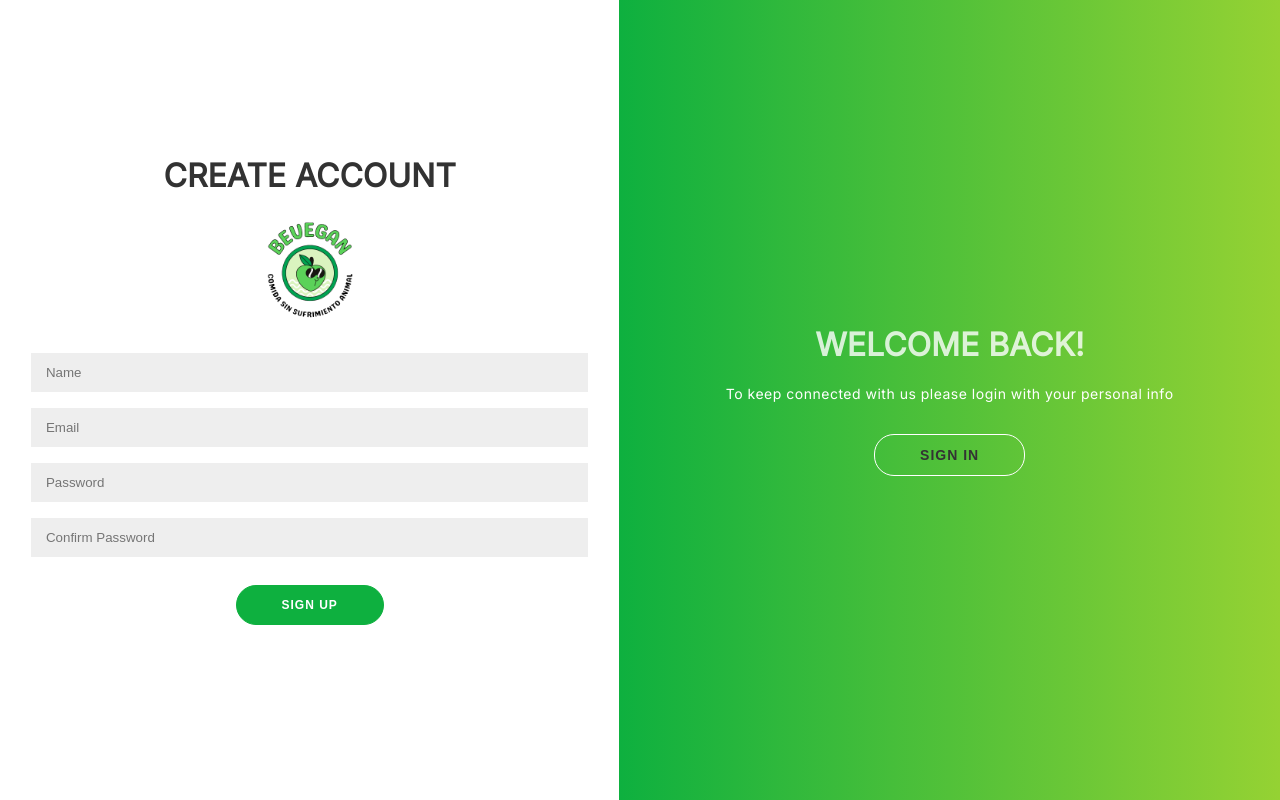
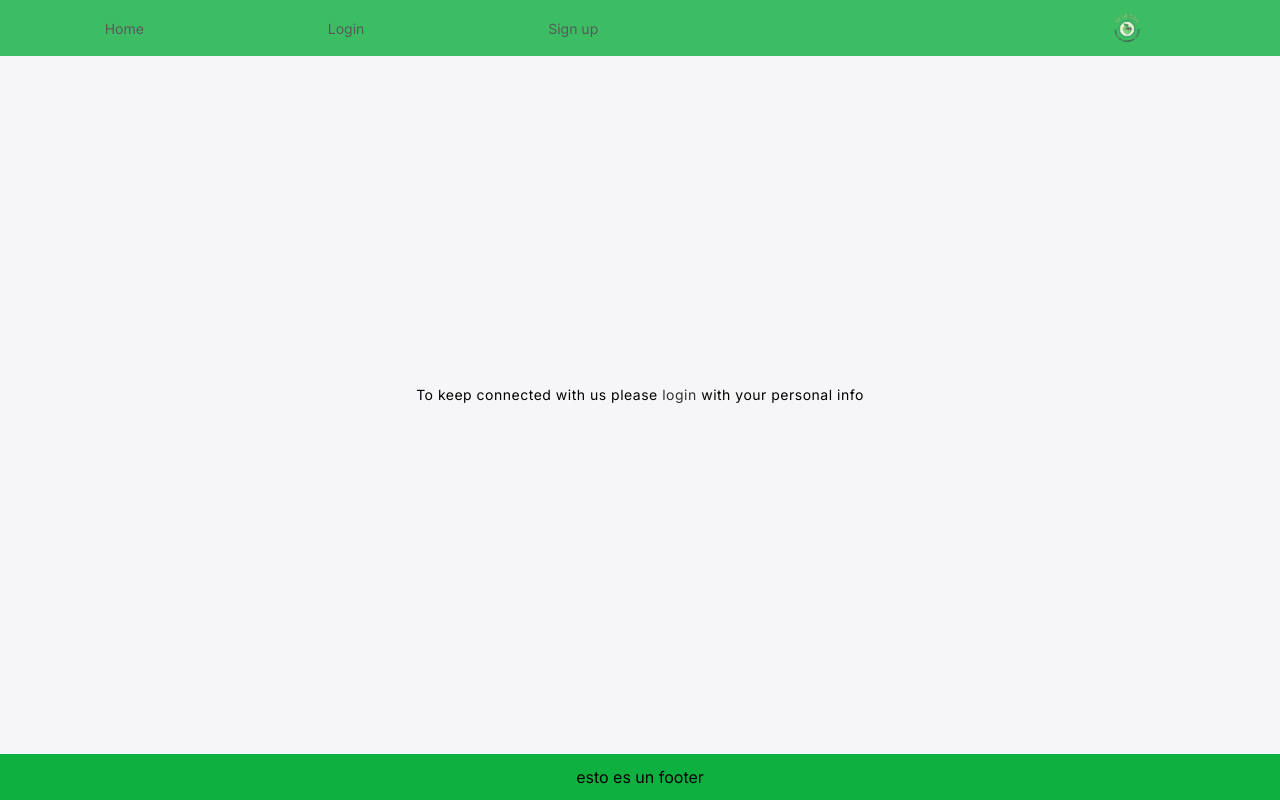
Before and after one commit to francosbenitez/bevegan, a Django app: page /accounts/ in a window 1280 px wide. Run offline with Django 4.2, Linux system fonts and the light colour scheme.

Commit message:
loguin, logout and signup functions

```diff
--- a/apps/accounts/urls.py
+++ b/apps/accounts/urls.py
@@ -3,7 +3,9 @@ from django.urls import path
 from . import views
 
 urlpatterns = [
-    path('', views.signup, name="accounts"),
+    path('', views.index, name="home"),
+    # path('index/', views.signup_form, name="other"),
     path('signup/', views.signup, name="signup"),
-    path('login/', views.login, name="login")
+    path('login/', views.signin, name="login"),
+    path('logout/', views.signout, name="logout")
 ]
--- a/apps/accounts/views.py
+++ b/apps/accounts/views.py
@@ -1,22 +1,43 @@
-from django.shortcuts import render
+from django.shortcuts import render, redirect
 from django.http import HttpResponse
 from django.contrib.auth.models import User
 from apps.accounts.forms import ContactoForm
 from django.contrib import messages
+from django.contrib.auth import login, logout, authenticate
 
+# Create your view-s here.
+def index(request):
+    if request.user.is_authenticated:
+        print("User is logged in :)")
+        print(f"Username --> {request.user.username}")
+        username = request.user.username
+    else:
+        print("User is not logged in :(")
+        return render(request, 'home.html')
+    return render(request, 'home.html', {
+        'username': username
+    })
 
-# Create your views here.
 def signup(request):
+    print('entro1')
     if request.method == 'GET':
+        print('entro2')
         return render(request, 'accounts/signup.html')
     else:
         if request.POST['password'] == request.POST['confirm_password']:
             try:
+                print('entro3')
                 #registrer user
-                user = User.objects.create_user(username=request.POST['username'], password=request.POST['password'])
+                user = User.objects.create_user(
+                    username=request.POST['username'],
+                    password=request.POST['password']
+                )
                 user.save()
-                return HttpResponse('User created succesfully')
+                login(request, user)
+                #deberia retornar una pantalla de usuario creado
+                return redirect("home")
             except:
+                print('entro4')
                 return render(request, 'accounts/signup.html', {
                     'error': 'Username already exists'
                 })
@@ -26,39 +47,45 @@ def signup(request):
                 })
 
 
-def login(request):
-
+def signin(request):
     if request.method == 'POST':
-        email = request.POST['email']
+        username = request.POST['username']
         password = request.POST['password']
-        # TODO: buscar en la base de datos el email y el password
-        if email != "juan@gmail.com":
+        # # TODO: buscar en la base de datos el email y el password
+        user = authenticate(
+            request,
+            username = request.POST['username'],
+            password = request.POST['password']
+            )
+        print(user)
+        if user is None:
             messages.error(request, "Email or password no exist")
         else:
-            return render(request, "accounts/index.html", {
-                "email": email,
-                "password": password
-            })
+            # usuario prueba1@prueba pass prueba1
+            login(request, user)
+            return redirect("home")
     return render(request, 'accounts/login.html')
 
 
-def signup_form(request):
-    message = None
-    if request.method == 'POST':
-        contacto_form = ContactoForm(request.POST)
-        if contacto_form.is_valid():
-            message = "Create account successfully"
-        else:
-            message = "Error"
-    else:
-        contacto_form = ContactoForm()
+# def signup_form(request):
+#     message = None
+#     if request.method == 'POST':
+#         contacto_form = ContactoForm(request.POST)
+#         if contacto_form.is_valid():
+#             message = "Create account successfully"
+#         else:
+#             message = "Error"
+#     else:
+#         contacto_form = ContactoForm()
+#     return render(
+#         request,
+#         'accounts/signup.html',
+#         {
+#             'title': "Sing up - beVegan",
 
-    return render(
-        request,
-        'accounts/signup.html',
-        {
-            'title': "Sing up - beVegan",
-            'contacto_form': contacto_form,
-            'message': message
-        }
-    )
+#             'message': message
+#         }
+#     )
+def signout(request):
+    logout(request)
+    return redirect("login")
--- a/config/urls.py
+++ b/config/urls.py
@@ -16,8 +16,10 @@ Including another URLconf
 from django.contrib import admin
 from django.urls import path
 from django.urls.conf import include
+from django.views.generic import RedirectView
 
 urlpatterns = [
     path("admin/", admin.site.urls),
-    path('accounts/', include('apps.accounts.urls'))
+    path('accounts/', include('apps.accounts.urls')),
+    path('', RedirectView.as_view(url='/accounts/', permanent=True))
 ]
--- /dev/null
+++ b/static/base.css
@@ -0,0 +1,59 @@
+body {
+    position: relative;
+    min-height: 100vh;
+}
+main {
+    position: relative;
+    min-height: 100vh;
+    width: 100%;
+}
+/* Nav Bar */
+.nav_container{
+    display: flex;
+    padding: 1%;
+    width: 100%;
+    justify-content: space-between;
+    background-color: #0eb03f;
+    opacity: .8;
+    top: 0;
+    position: fixed;
+    z-index: 100000;
+}
+.nav_list {
+    display: flex;
+    width: 60%;
+    justify-content: space-around;
+    align-items: center;
+}
+.nav_item {
+    list-style: none;
+}
+.img_container {
+    display: flex;
+    width: 40%;
+    margin-right: 10%;
+    justify-content: flex-end;
+    align-items: center;
+}
+.img {
+    width: 30px;
+}
+.main_container {
+    display: flex;
+    height: 100vh;
+    flex-direction: column;
+    justify-content: center;
+    align-items: center;
+}
+/* footer */
+
+.footer{
+    display: flex;
+    position: absolute;
+    padding: 1%;
+    width: 100%;
+    justify-content: center;
+    background-color: #0eb03f;
+    bottom: 0;
+    z-index: 100000;
+}
--- a/templates/accounts/signup.html
+++ b/templates/accounts/signup.html
@@ -11,7 +11,7 @@
 <body>
 <div class="container right-panel-active" id="container">
 	<div class="form-container sign-up-container">
-		<form action="/accounts/" method="POST">
+		<form action="/accounts/signup/" method="POST">
       		{% csrf_token %}
 			<span style="color:green;">
 				{% if message %}
--- /dev/null
+++ b/templates/footer.html
@@ -0,0 +1,5 @@
+<div class="footer">
+    esto es un footer
+</div>
+</body>
+</html>
--- /dev/null
+++ b/templates/header.html
@@ -0,0 +1,38 @@
+<!DOCTYPE html>
+<html lang="en">
+<head>
+    <meta charset="UTF-8">
+    <meta http-equiv="X-UA-Compatible" content="IE=edge">
+    <meta name="viewport" content="width=device-width, initial-scale=1.0">
+    {% load static %}
+    <link rel="stylesheet" href="{% static '/accounts/login-style.css' %}">
+    <link rel="stylesheet" href="{% static 'base.css' %}">
+    <title>Login - beVegan</title>
+</head>
+<body>
+    <nav class="nav_container">
+        <ul class="nav_list">
+            <li class="nav_item" >
+                <a href="/">Home</a>
+            </li>
+            {% if user.is_authenticated %}
+            <li class="nav_item" >
+                <a href="/accounts/logout">Logout</a>
+            </li>
+            {% else %}
+            <li class="nav_item" >
+                <a href="/accounts/login">Login</a>
+            </li>
+            <li class="nav_item" >
+                <a href="/accounts/signup/">Sign up</a>
+            </li>
+            {% endif %}
+        </ul>
+        <div class="img_container">
+            <img class="img" src="{% static '/accounts/logovegan.png' %}">
+        </div>
+    </nav>
+    <main>
+        {% block contenido %}{% endblock contenido%}
+    </main>
+    {% include 'footer.html' %}
--- a/templates/home.html
+++ b/templates/home.html
@@ -1,17 +1,13 @@
-<nav>
-    <li>
-        <a href="/">Home</a>
-    </li>
-    {% if user.is_authenticated %}
-    <li>
-        <a href="/accounts/logout">Logout</a>
-    </li>
+{% extends "./header.html" %}
+{% block contenido %}
+<div class='main_container'>
+    {% if username %}
+        <h1>Welcome ! </h1>
+        <p>{{ username }}</p>
     {% else %}
-    <li>
-        <a href="/accounts/login">Login</a>
-    </li>
-    <li>
-        <a href="/accounts/signup/">Sign up</a>
-    </li>
+        <p>To keep connected with us please <a href="login">login</a> with your personal info</p>
     {% endif %}
-</nav>
+</div>
+{% comment %} <p>{{ email }}</p>
+<p>{{ password }}</p> {% endcomment %}
+{% endblock %}
```
Also changed, not shown: templates/accounts/login.html (+4 -3 lines), db.sqlite3.
